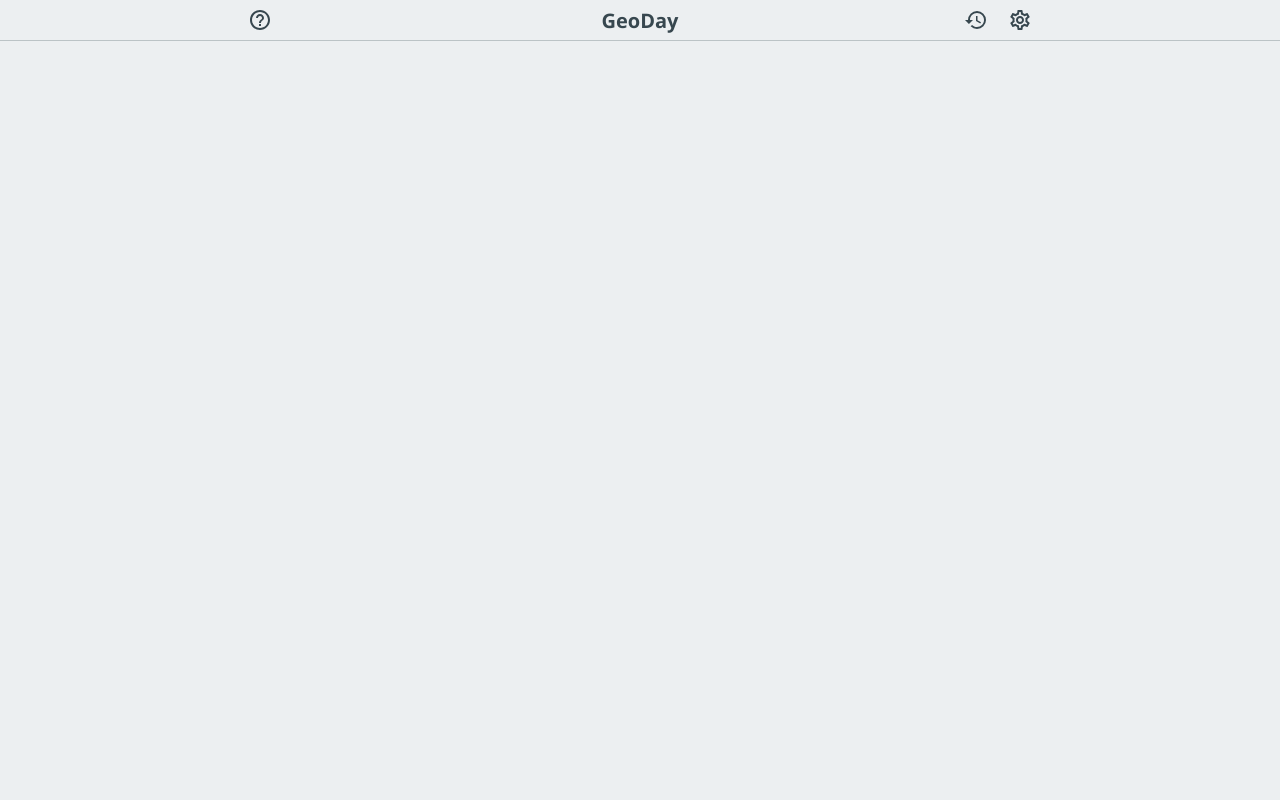
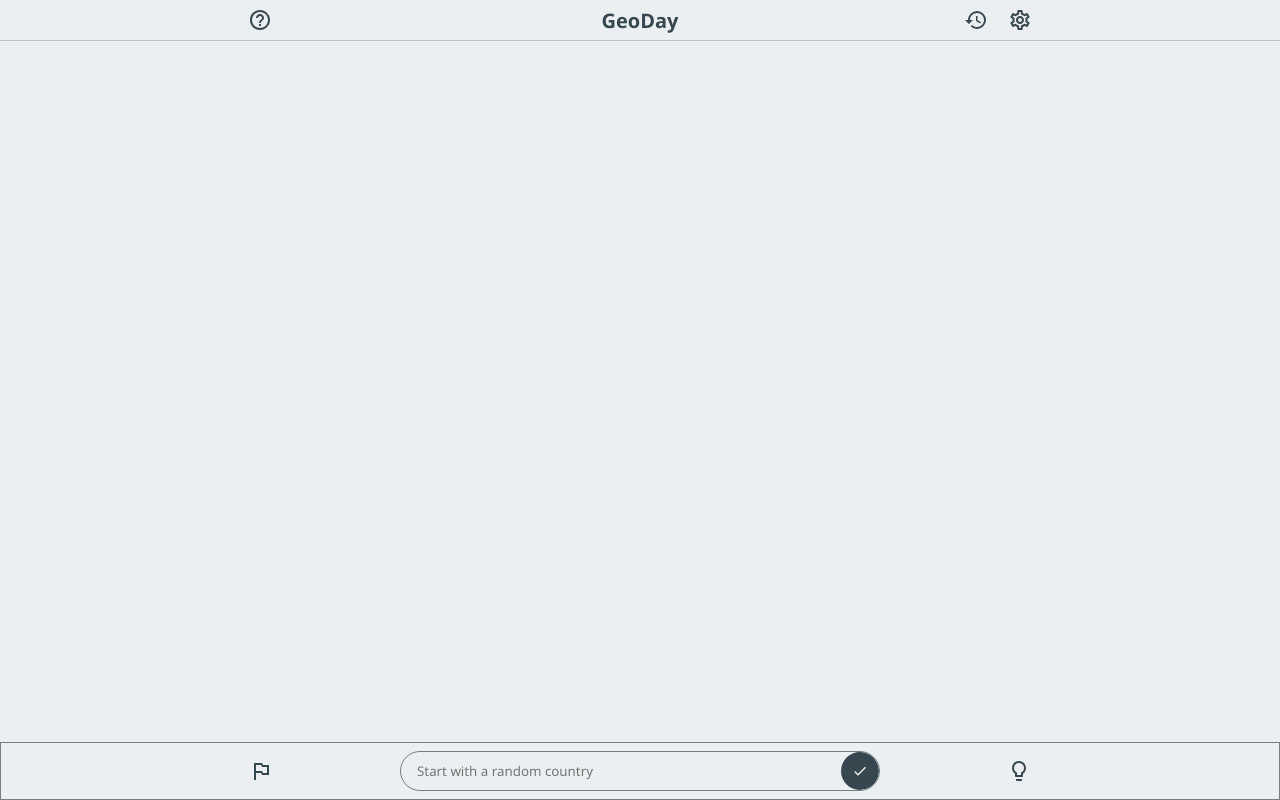
Before and after one commit to gabriel-dp/geoday, a React (Vite) app: page / in a window 1280 px wide. Built offline with nearby package versions, Linux system fonts and the light colour scheme.

Commit message:
:sparkles: Add initial input area

```diff
--- /dev/null
+++ b/src/components/layout/IconButton/index.tsx
@@ -0,0 +1,11 @@
+import { IconType } from "react-icons";
+
+import { Button } from "./styles";
+
+interface IconButtonProps {
+	icon: IconType;
+}
+
+export default function IconButton(props: IconButtonProps) {
+	return <Button>{<props.icon />}</Button>;
+}
--- /dev/null
+++ b/src/components/layout/IconButton/styles.ts
@@ -0,0 +1,27 @@
+import styled from "styled-components";
+
+export const Button = styled.button`
+	height: 100%;
+	max-width: 100%;
+	aspect-ratio: 1;
+	padding: 0.75rem 0.5rem;
+	cursor: pointer;
+	border: none;
+	background-color: transparent;
+
+	display: flex;
+	align-items: center;
+	justify-content: center;
+
+	* {
+		font-size: 1.5rem;
+		color: ${(props) => props.theme.primary};
+		transition: color 0.25s ease;
+	}
+
+	&:hover {
+		* {
+			color: ${(props) => props.theme.primaryHighlight};
+		}
+	}
+`;
--- /dev/null
+++ b/src/components/layout/Input/index.tsx
@@ -0,0 +1,21 @@
+import { MdCheck } from "react-icons/md";
+
+import IconButton from "@/components/layout/IconButton";
+
+import { ButtonContainer, SearchContainer, SearchInput } from "./styles";
+
+interface InputProps {
+	elements: { exact: string; alias: string[] }[];
+	placeholder: string;
+}
+
+export default function Input(props: InputProps) {
+	return (
+		<SearchContainer>
+			<SearchInput placeholder={props.placeholder} />
+			<ButtonContainer>
+				<IconButton icon={MdCheck} />
+			</ButtonContainer>
+		</SearchContainer>
+	);
+}
--- /dev/null
+++ b/src/components/layout/Input/styles.ts
@@ -0,0 +1,47 @@
+import styled from "styled-components";
+
+export const SearchContainer = styled.div.attrs({
+	className: "search",
+})`
+	width: 100%;
+	height: 100%;
+	border-radius: 100rem;
+	border: 1px solid ${(props) => props.theme.primary}AA;
+	background-color: ${(props) => props.theme.white};
+	overflow: hidden;
+
+	display: flex;
+	flex-direction: row;
+`;
+
+export const SearchInput = styled.input`
+	height: 100%;
+	flex-grow: 1;
+	padding: 0 1rem;
+	background-color: transparent;
+	border: none;
+	overflow: hidden;
+	white-space: nowrap;
+	text-overflow: ellipsis;
+`;
+
+export const ButtonContainer = styled.div`
+	height: 100%;
+	aspect-ratio: 1;
+	border-radius: 50%;
+	background-color: ${(props) => props.theme.primary};
+	transition: background 0.25s ease;
+
+	* {
+		color: ${(props) => props.theme.primaryText};
+		padding: 0;
+		font-size: 1rem;
+	}
+
+	&:hover {
+		background-color: ${(props) => props.theme.primaryHighlight};
+		* {
+			color: ${(props) => props.theme.primaryText};
+		}
+	}
+`;
--- a/src/components/layout/Navbar/index.tsx
+++ b/src/components/layout/Navbar/index.tsx
@@ -1,25 +1,21 @@
 import { MdOutlineHistory, MdOutlineSettings, MdHelpOutline } from "react-icons/md";
 
-import { ButtonsContainer, HeaderContainer, IconButton, LogoContainer } from "./styles";
+import IconButton from "@/components/layout/IconButton";
+
+import { ButtonsContainer, HeaderContainer, LogoContainer } from "./styles";
 
 export default function Navbar() {
 	return (
 		<HeaderContainer>
 			<ButtonsContainer className="left">
-				<IconButton>
-					<MdHelpOutline />
-				</IconButton>
+				<IconButton icon={MdHelpOutline} />
 			</ButtonsContainer>
 			<LogoContainer>
 				<h1>GeoDay</h1>
 			</LogoContainer>
 			<ButtonsContainer className="right">
-				<IconButton>
-					<MdOutlineHistory />
-				</IconButton>
-				<IconButton>
-					<MdOutlineSettings />
-				</IconButton>
+				<IconButton icon={MdOutlineHistory} />
+				<IconButton icon={MdOutlineSettings} />
 			</ButtonsContainer>
 		</HeaderContainer>
 	);
--- a/src/components/layout/Navbar/styles.ts
+++ b/src/components/layout/Navbar/styles.ts
@@ -34,29 +34,3 @@
 		justify-content: flex-end;
 	}
 `;
-
-export const IconButton = styled.button`
-	height: 100%;
-	max-width: 100%;
-	aspect-ratio: 1;
-	padding: 0.75rem 0.5rem;
-	cursor: pointer;
-	border: none;
-	background-color: transparent;
-
-	display: flex;
-	align-items: center;
-	justify-content: center;
-
-	* {
-		font-size: 1.5rem;
-		color: ${(props) => props.theme.primary};
-		transition: color 0.25s ease;
-	}
-
-	&:hover {
-		* {
-			color: ${(props) => props.theme.primaryHighlight};
-		}
-	}
-`;
--- a/src/pages/Home/index.tsx
+++ b/src/pages/Home/index.tsx
@@ -1,9 +1,21 @@
+import { MdOutlinedFlag, MdLightbulbOutline } from "react-icons/md";
+
 import Navbar from "@/components/layout/Navbar";
+import Input from "@/components/layout/Input";
+import IconButton from "@/components/layout/IconButton";
+
+import { BodyContent, UserInteractContainer, MainContainer } from "./styles";
 
 export default function Home() {
 	return (
-		<>
+		<MainContainer>
 			<Navbar />
-		</>
+			<BodyContent></BodyContent>
+			<UserInteractContainer>
+				<IconButton icon={MdOutlinedFlag} />
+				<Input placeholder="Start with a random country" elements={[]} />
+				<IconButton icon={MdLightbulbOutline} />
+			</UserInteractContainer>
+		</MainContainer>
 	);
 }
--- /dev/null
+++ b/src/pages/Home/styles.ts
@@ -0,0 +1,33 @@
+import styled from "styled-components";
+
+export const MainContainer = styled.div`
+	width: 100%;
+	min-height: 100dvh;
+
+	display: flex;
+	flex-direction: column;
+	align-items: center;
+`;
+
+export const BodyContent = styled.div`
+	width: 100%;
+	flex: 1;
+`;
+
+export const UserInteractContainer = styled.div`
+	width: 100%;
+	padding: 0.5rem max(1rem, calc(50% - (50rem / 2)));
+	border: 1px solid ${(props) => props.theme.primary}AA;
+
+	display: flex;
+	flex-direction: row;
+	align-items: center;
+	gap: 0.5rem;
+
+	.search {
+		height: 2.5rem;
+		max-width: 30rem;
+		min-width: 5rem;
+		margin: auto;
+	}
+`;
```
